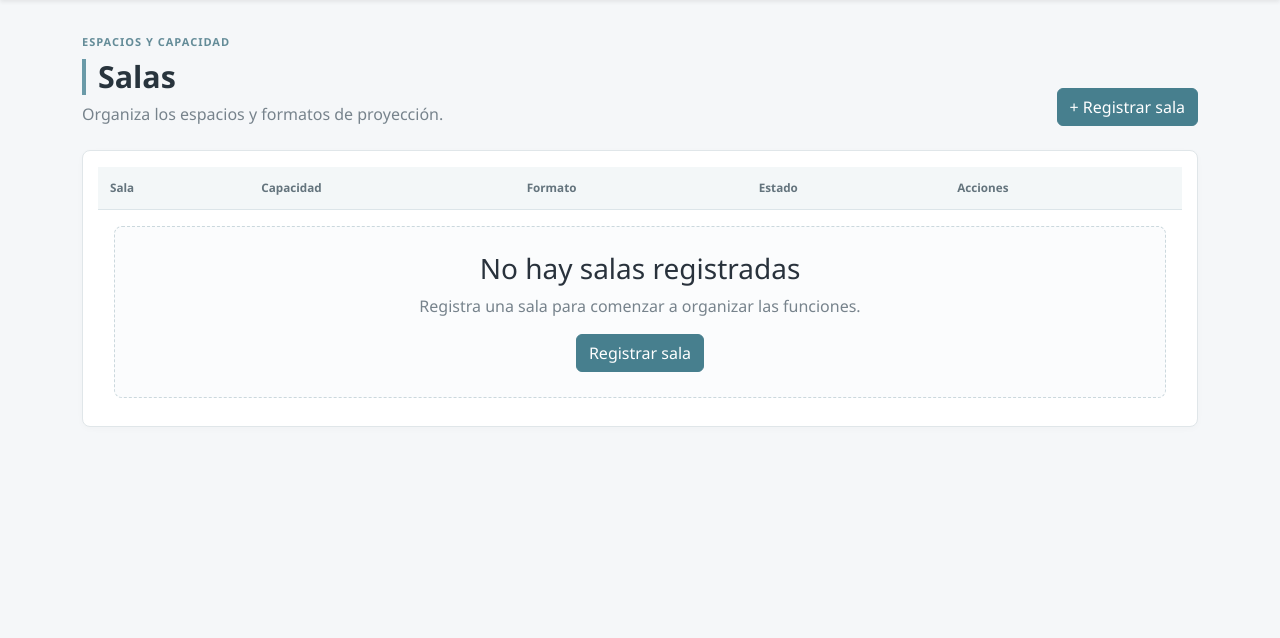
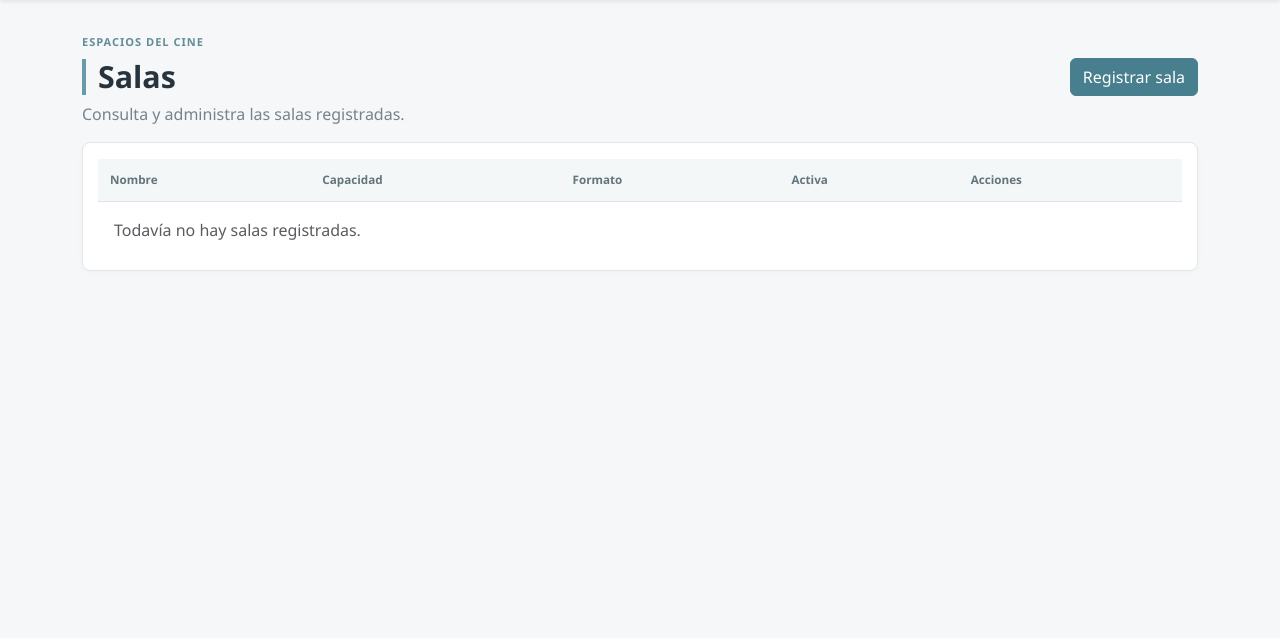
Before and after one commit to JEEM244/beta, an ASP.NET Core app: page /Salas in a window 1280 px wide. Shown: the part 62-700 px from the top of the page. Run offline with ASP.NET Core 8, Linux system fonts and the light colour scheme; lists and menus that the app fills with data are empty.

Commit message:
Ajustar listado de salas al estilo Bootstrap claro

```diff
--- a/CineCarteleraV2_5L1/Views/Salas/Index.cshtml
+++ b/CineCarteleraV2_5L1/Views/Salas/Index.cshtml
@@ -3,23 +3,23 @@
     ViewData["Title"] = "Salas";
 }
 
-<div class="d-flex justify-content-between align-items-end flex-wrap gap-3 mb-4">
+<div class="d-flex justify-content-between align-items-center flex-wrap gap-2 mb-3">
     <div>
-        <span class="eyebrow">ESPACIOS Y CAPACIDAD</span>
+        <span class="eyebrow">ESPACIOS DEL CINE</span>
         <h1 class="page-title">Salas</h1>
-        <p class="page-subtitle mb-0">Organiza los espacios y formatos de proyección.</p>
+        <p class="page-subtitle mb-0">Consulta y administra las salas registradas.</p>
     </div>
-    <a asp-action="Create" class="btn btn-accent">+ Registrar sala</a>
+    <a asp-action="Create" class="btn btn-primary">Registrar sala</a>
 </div>
 
 <div class="table-shell">
     <table class="table table-hover align-middle mb-0">
         <thead>
             <tr>
-                <th>Sala</th>
+                <th>Nombre</th>
                 <th>Capacidad</th>
                 <th>Formato</th>
-                <th>Estado</th>
+                <th>Activa</th>
                 <th>Acciones</th>
             </tr>
         </thead>
@@ -32,12 +32,12 @@
                 <td><span class="data-tag">@item.FormatoSala</span></td>
                 <td>
                     <span class="status-pill @(item.Activa ? "status-on" : "status-off")">
-                        @(item.Activa ? "Activa" : "Inactiva")
+                        @(item.Activa ? "Sí" : "No")
                     </span>
                 </td>
                 <td class="table-actions">
-                    <a asp-action="Details" asp-route-id="@item.IdSala">Ver</a>
-                    <a asp-action="Edit" asp-route-id="@item.IdSala">Editar</a>
+                    <a asp-action="Edit" asp-route-id="@item.IdSala">Editar</a> |
+                    <a asp-action="Details" asp-route-id="@item.IdSala">Detalles</a> |
                     <a asp-action="Delete" asp-route-id="@item.IdSala">Eliminar</a>
                 </td>
             </tr>
@@ -46,10 +46,6 @@
     </table>
     @if (!Model.Any())
     {
-        <div class="empty-state m-3">
-            <h3>No hay salas registradas</h3>
-            <p>Registra una sala para comenzar a organizar las funciones.</p>
-            <a asp-action="Create" class="btn btn-accent">Registrar sala</a>
-        </div>
+        <p class="text-muted m-3">Todavía no hay salas registradas.</p>
     }
 </div>
```
